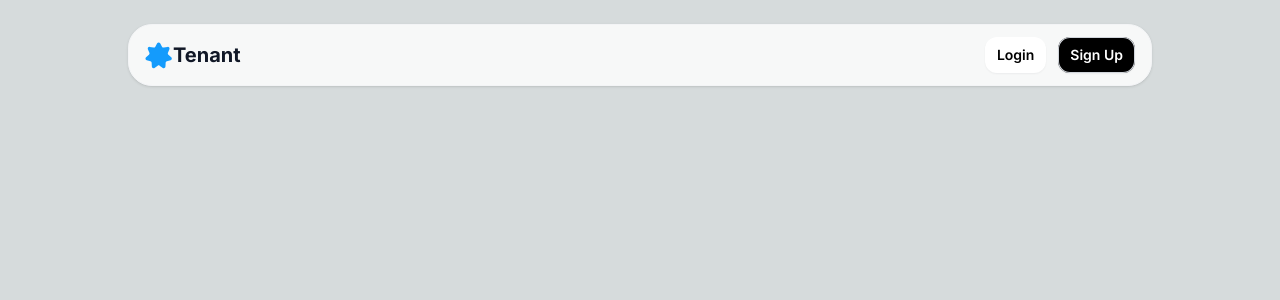
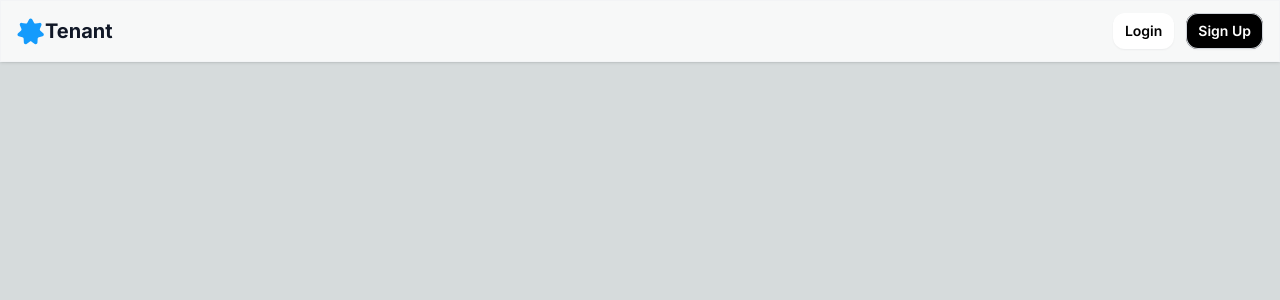
Before and after one commit to FruityCocoButter/Places, a Next.js app in the folder tenant-app/: page /landing in a window 1280 px wide. Shown: the top 300 px of the page. Built offline with nearby package versions, Linux system fonts and the light colour scheme.

Commit message:
Update Navbar styling

```diff
--- a/tenant-app/app/_components/Navbar.tsx
+++ b/tenant-app/app/_components/Navbar.tsx
@@ -7,8 +7,8 @@ import Link from 'next/link'
 const Navbar = () => {
     return (
         <header
-            // className="fixed inset-x-0 top-0 z-30 mx-auto w-full border border-gray-100 bg-white/80 py-3 shadow backdrop-blur-lg md:top-6 md:rounded-3xl">
-            className="fixed inset-x-0 top-0 z-30 mx-auto w-full max-w-screen-md border border-gray-100 bg-white/80 py-3 shadow backdrop-blur-lg md:top-6 md:rounded-3xl lg:max-w-screen-lg">
+            className="fixed inset-x-0 top-0 z-30 mx-auto w-full border border-gray-100 bg-white/80 py-3 shadow backdrop-blur-lg">
+            {/* className="fixed inset-x-0 top-0 z-30 mx-auto w-full max-w-screen-md border border-gray-100 bg-white/80 py-3 shadow backdrop-blur-lg md:top-6 md:rounded-3xl lg:max-w-screen-lg"> */}
             <div className="px-4">
                 <div className="flex items-center justify-between">
                     <div className="flex shrink-0">
```
